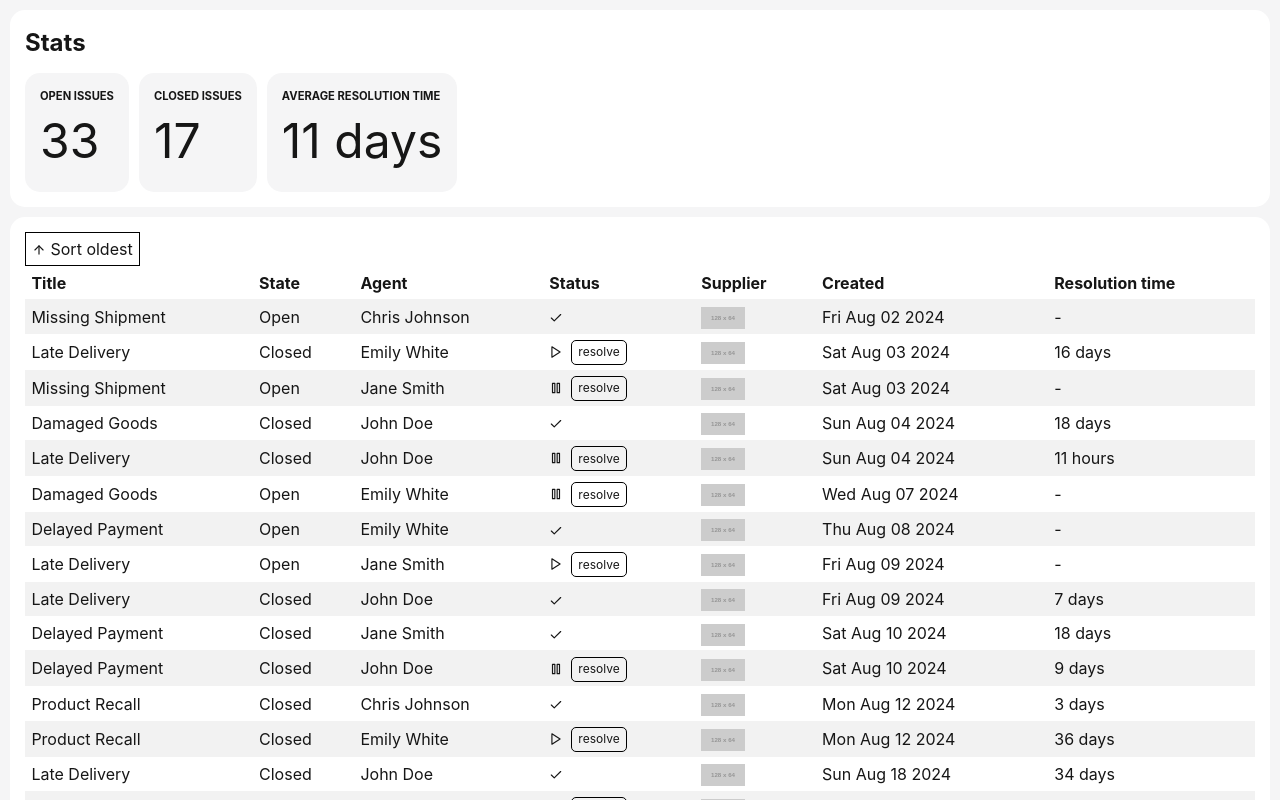
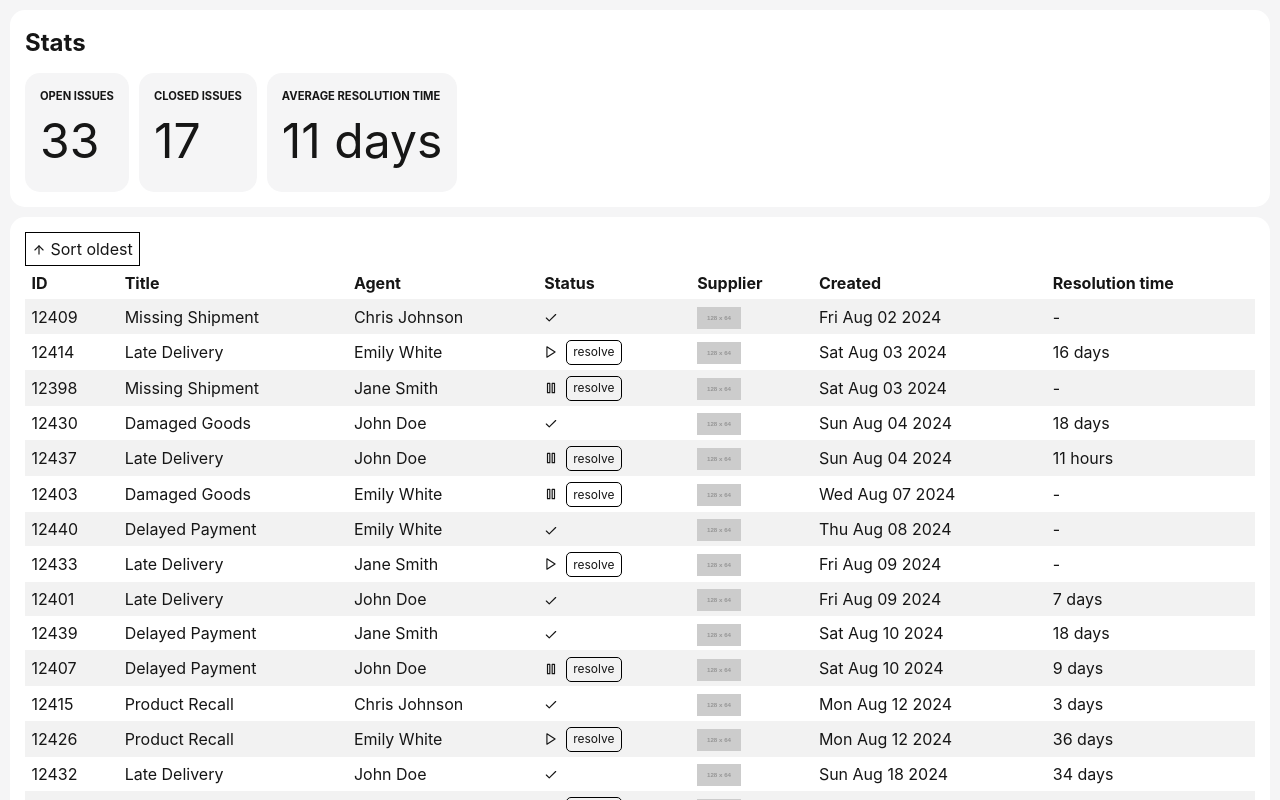
Before and after one commit to raahede/leanlinking-code-challenge, a React (Vite) app: page / in a window 1280 px wide. Built offline with nearby package versions, Linux system fonts and the light colour scheme.

Commit message:
Display id

```diff
--- a/src/components/IssueList.tsx
+++ b/src/components/IssueList.tsx
@@ -41,8 +41,8 @@ const IssueListItem = memo(function Post({
 
   return (
     <tr>
+      <td>{issue.id}</td>
       <td>{issue.title}</td>
-      <td>{issue.closedDate ? 'Closed' : 'Open'}</td>
       <td>{`${issue.assignedAgent.firstName} ${issue.assignedAgent.lastName}`}</td>
       <td>
         <StatusIcon status={issue.status} />
@@ -72,8 +72,8 @@ export const IssueList = ({
     <table className={style['issue-list']}>
       <thead>
         <tr>
+          <th>ID</th>
           <th>Title</th>
-          <th>State</th>
           <th>Agent</th>
           <th>Status</th>
           <th>Supplier</th>
```
